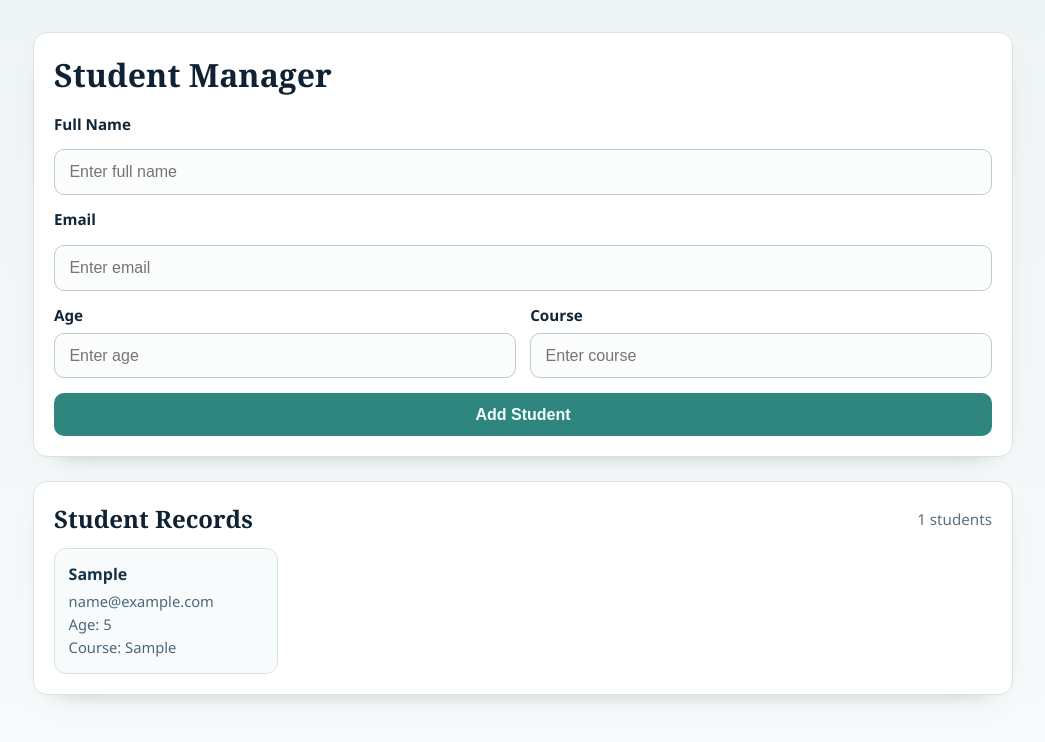
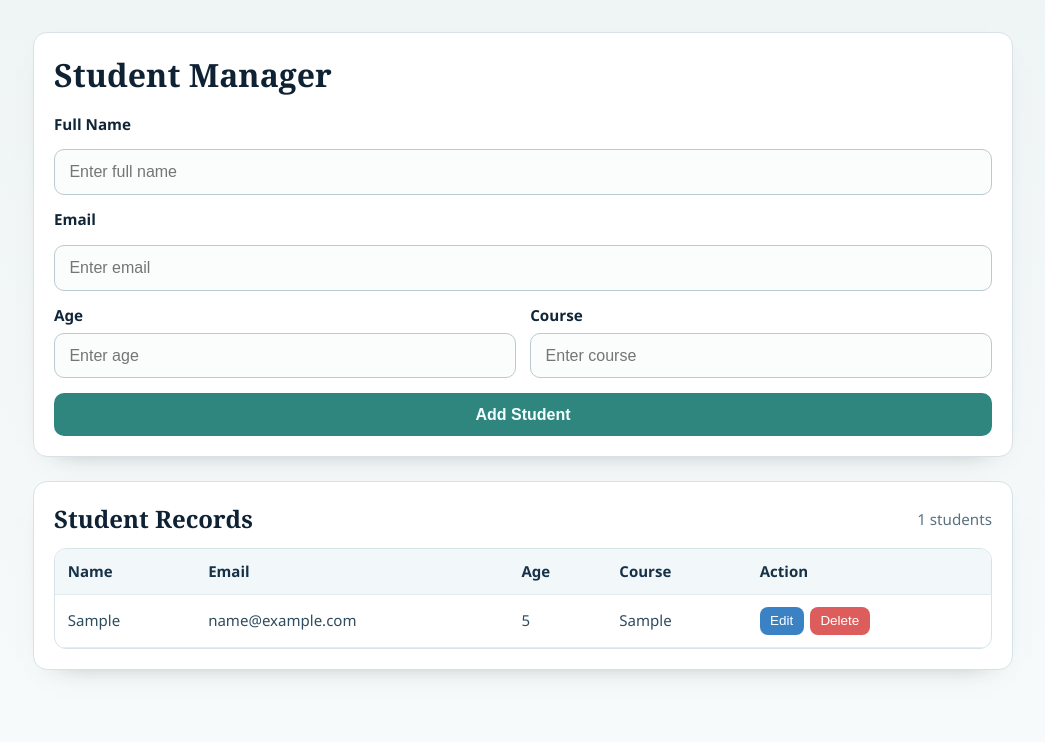
Before and after one commit to Sangmo22/Student_Management-System, a React (Vite) app: page / in a window 1280 px wide. Both pictures are taken after typing "Sample", "name@example.com", "5", "Sample" into the empty fields and a click on the button "Add Student". Shown: the top 742 px of the page, without its empty margins (117-1162 px from the left). Built offline with nearby package versions, Linux system fonts and the light colour scheme.

Commit message:
table, edit, delete

```diff
--- a/src/App.css
+++ b/src/App.css
@@ -98,29 +98,70 @@
   color: #5a7181;
 }
 
-.student-list {
-  display: grid;
-  grid-template-columns: repeat(auto-fill, minmax(220px, 1fr));
-  gap: 0.85rem;
+.table-wrap {
+  width: 100%;
+  overflow-x: auto;
+  border: 1px solid #d6e4e8;
+  border-radius: 12px;
 }
 
-.student-card {
-  background: #f7fbfb;
-  border: 1px solid #d6e4e8;
-  border-radius: 12px;
-  padding: 0.85rem;
+.student-table {
+  width: 100%;
+  border-collapse: collapse;
+  min-width: 640px;
 }
 
-.student-card h3 {
-  margin: 0 0 0.35rem;
-  color: #163248;
-  font-size: 1rem;
+.student-table thead {
+  background: #f2f8f9;
 }
 
-.student-card p {
-  margin: 0.15rem 0;
-  color: #4b6778;
-  font-size: 0.92rem;
+.student-table th,
+.student-table td {
+  text-align: left;
+  padding: 0.75rem 0.8rem;
+  border-bottom: 1px solid #e3edef;
+  color: #2e4c5f;
+  font-size: 0.94rem;
+}
+
+.student-table th {
+  color: #163248;
+  font-weight: 700;
+}
+
+.student-table tbody tr:hover {
+  background: #f8fcfc;
+}
+
+.action-buttons {
+  display: flex;
+  gap: 0.4rem;
+}
+
+.edit-btn,
+.delete-btn {
+  border: 0;
+  border-radius: 8px;
+  color: #ffffff;
+  padding: 0.4rem 0.65rem;
+  font-size: 0.84rem;
+  cursor: pointer;
+}
+
+.edit-btn {
+  background: #3b82c4;
+}
+
+.edit-btn:hover {
+  background: #2d689d;
+}
+
+.delete-btn {
+  background: #dd5d5d;
+}
+
+.delete-btn:hover {
+  background: #be4a4a;
 }
 
 @media (max-width: 768px) {
--- a/src/App.jsx
+++ b/src/App.jsx
@@ -4,6 +4,7 @@ import "./App.css";
 function App() {
   const [students, setStudents] = useState([]);
   const [error, setError] = useState("");
+  const [editingStudentId, setEditingStudentId] = useState(null);
 
   const [formData, setFormData] = useState({
     fullName: "",
@@ -62,12 +63,24 @@ function App() {
       return;
     }
 
+    if (editingStudentId !== null) {
+      setStudents((prevStudents) =>
+        prevStudents.map((student) =>
+          student.id === editingStudentId
+            ? { ...student, ...trimmedData }
+            : student,
+        ),
+      );
+      setEditingStudentId(null);
+    } else {
       const newStudent = {
         id: Date.now(),
         ...trimmedData,
       };
 
       setStudents((prevStudents) => [newStudent, ...prevStudents]);
+    }
+
     setError("");
 
     setFormData({
@@ -75,6 +88,33 @@ function App() {
       email: "",
       age: "",
       course: "",
+    });
+  };
+
+  const handleDeleteStudent = (studentId) => {
+    setStudents((prevStudents) =>
+      prevStudents.filter((student) => student.id !== studentId),
+    );
+
+    if (studentId === editingStudentId) {
+      setEditingStudentId(null);
+      setFormData({
+        fullName: "",
+        email: "",
+        age: "",
+        course: "",
+      });
+    }
+  };
+
+  const handleEditStudent = (student) => {
+    setError("");
+    setEditingStudentId(student.id);
+    setFormData({
+      fullName: student.fullName,
+      email: student.email,
+      age: student.age,
+      course: student.course,
     });
   };
 
@@ -132,7 +172,9 @@ function App() {
             </div>
           </div>
 
-          <button type="submit">Add Student</button>
+          <button type="submit">
+            {editingStudentId !== null ? "Update Student" : "Add Student"}
+          </button>
           {error && <p>{error}</p>}
         </form>
       </section>
@@ -146,15 +188,46 @@ function App() {
         {students.length === 0 ? (
           <p>No student records yet.</p>
         ) : (
-          <div className="student-list">
+          <div className="table-wrap">
+            <table className="student-table">
+              <thead>
+                <tr>
+                  <th>Name</th>
+                  <th>Email</th>
+                  <th>Age</th>
+                  <th>Course</th>
+                  <th>Action</th>
+                </tr>
+              </thead>
+              <tbody>
                 {students.map((student) => (
-              <article key={student.id} className="student-card">
-                <h3>{student.fullName}</h3>
-                <p>{student.email}</p>
-                <p>Age: {student.age}</p>
-                <p>Course: {student.course}</p>
-              </article>
+                  <tr key={student.id}>
+                    <td>{student.fullName}</td>
+                    <td>{student.email}</td>
+                    <td>{student.age}</td>
+                    <td>{student.course}</td>
+                    <td>
+                      <div className="action-buttons">
+                        <button
+                          type="button"
+                          className="edit-btn"
+                          onClick={() => handleEditStudent(student)}
+                        >
+                          Edit
+                        </button>
+                        <button
+                          type="button"
+                          className="delete-btn"
+                          onClick={() => handleDeleteStudent(student.id)}
+                        >
+                          Delete
+                        </button>
+                      </div>
+                    </td>
+                  </tr>
                 ))}
+              </tbody>
+            </table>
           </div>
         )}
       </section>
```
Lines whose indentation alone changed are shown as unchanged.
